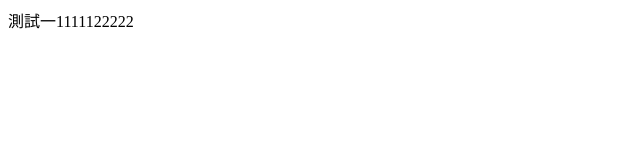
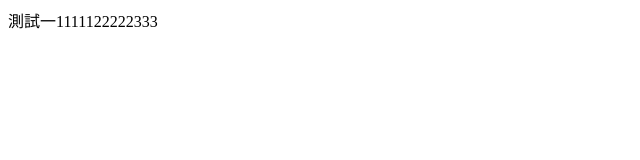
Before and after one commit to changcarrie/practice-file, a plain HTML site: page testtest/index.html in a window 1280 px wide. Shown: the full height of the page, 0-640 px from the left. Drawn offline with Linux system fonts and the light colour scheme.

Commit message:
修改index

```diff
--- a/testtest/index.html
+++ b/testtest/index.html
@@ -4,6 +4,6 @@
 	<title></title>
 </head>
 <body>
-測試一1111122222
+測試一1111122222333
 </body>
 </html>
```
